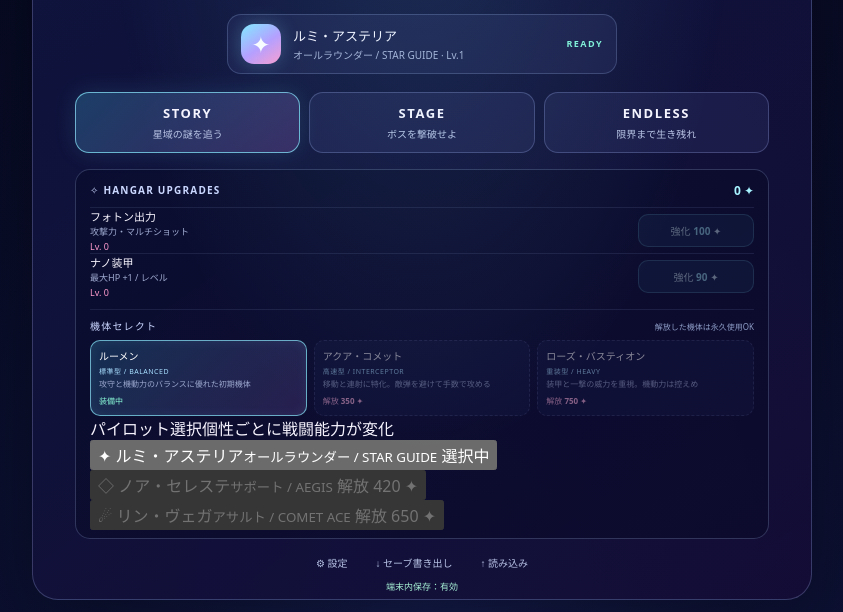
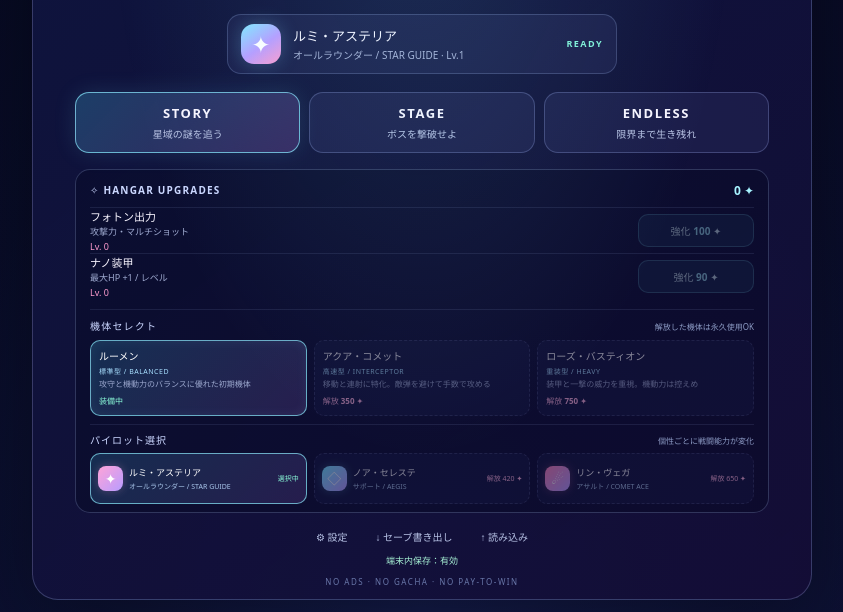
Before and after one commit to 2503140kcsk-eng/H, a website built with Vite: page index.html in a window 1280 px wide. Shown: the part 188-800 px from the top of the page, without its empty margins (218-1061 px from the left). Built offline with nearby package versions, Linux system fonts and the light colour scheme.

Commit message:
ui: style compact three-pilot hangar selector

```diff
--- a/src/style.css
+++ b/src/style.css
@@ -182,3 +182,29 @@ h1 span { color: var(--pink); }
   .ship-option { min-height: 64px; padding: 5px 6px; gap: 2px; }
   .ship-option-description { font-size: 7px; }
 }
+
+
+.pilot-dock { margin-top: 8px; padding-top: 7px; border-top: 1px solid rgba(180,196,255,.1); }
+.pilot-dock-heading { display: flex; justify-content: space-between; align-items: baseline; gap: 8px; margin-bottom: 6px; color: #cbd7ff; }
+.pilot-dock-heading strong { font-size: 10px; letter-spacing: .1em; }
+.pilot-dock-heading span { color: #8e9dc6; font-size: 8px; }
+.pilot-options { display: grid; grid-template-columns: repeat(3, minmax(0, 1fr)); gap: 7px; }
+.pilot-option { min-width: 0; min-height: 51px; display: flex; align-items: center; gap: 6px; padding: 5px 7px; border: 1px solid rgba(173,188,255,.2); border-radius: 10px; color: #e9edff; background: rgba(72,83,146,.15); text-align: left; cursor: pointer; }
+.pilot-option.selected { border-color: rgba(140,239,255,.68); background: linear-gradient(135deg, rgba(57,150,189,.24), rgba(151,105,206,.19)); }
+.pilot-option.locked { border-style: dashed; }
+.pilot-option:disabled { opacity: .5; cursor: not-allowed; }
+.pilot-option-avatar { flex: 0 0 25px; width: 25px; height: 25px; display: grid; place-items: center; border-radius: 8px; color: white; background: linear-gradient(135deg, var(--pilot-accent), #b89cff); font-size: 14px; box-shadow: 0 0 10px color-mix(in srgb, var(--pilot-accent) 25%, transparent); }
+.pilot-option-copy { min-width: 0; display: grid; gap: 2px; }
+.pilot-option-copy b { overflow: hidden; color: #fff; font-size: 9px; white-space: nowrap; text-overflow: ellipsis; }
+.pilot-option-copy small { overflow: hidden; color: #a8c5e9; font-size: 7px; white-space: nowrap; text-overflow: ellipsis; }
+.pilot-option-action { margin-left: auto; flex: 0 0 auto; color: #ffb4dc; font-size: 7px; }
+.pilot-option.selected .pilot-option-action { color: #8dffdc; }
+@media (max-height: 500px) {
+  .pilot-dock { margin-top: 5px; padding-top: 4px; }
+  .pilot-options { gap: 5px; }
+  .pilot-option { min-height: 43px; padding: 4px 5px; gap: 4px; }
+  .pilot-option-avatar { flex-basis: 21px; width: 21px; height: 21px; font-size: 12px; }
+  .pilot-option-copy b { font-size: 8px; }
+  .pilot-option-copy small { font-size: 6px; }
+  .pilot-option-action { font-size: 6px; }
+}
```
